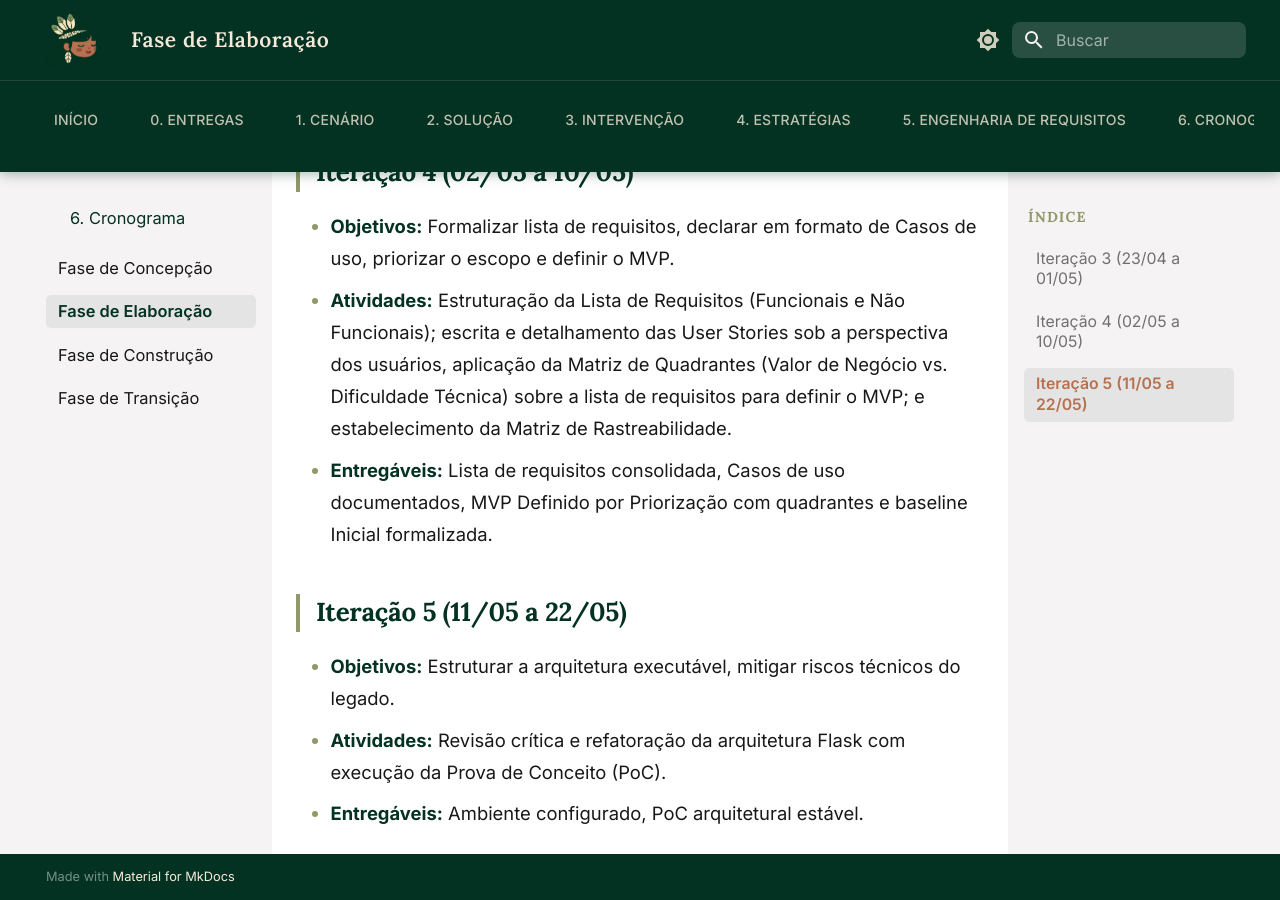
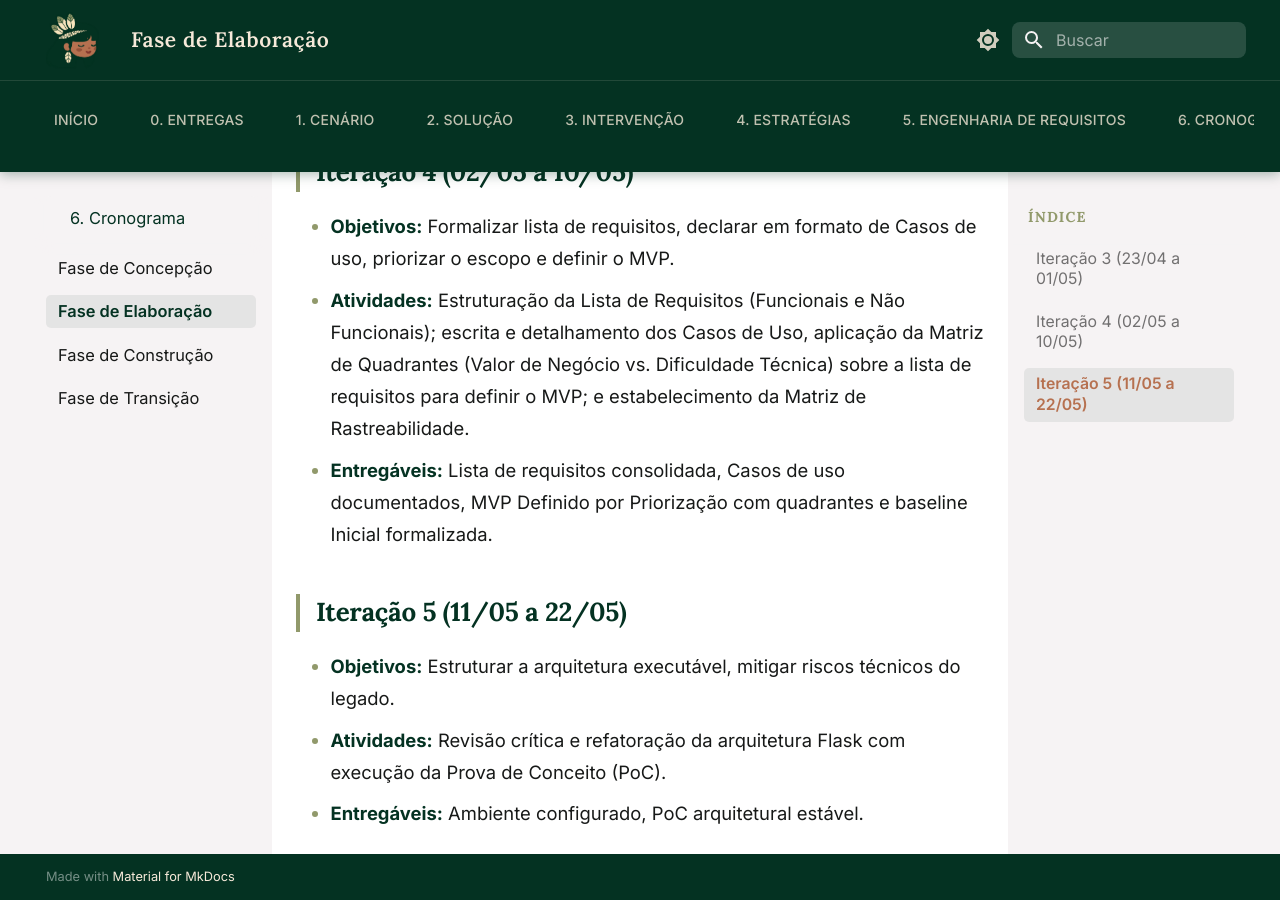
Before and after one commit to mdsreq-fga-unb/REQ-2026.1-T02-Nativo, an MkDocs documentation site: the page built from docs/06-cronograma/elaboracao.md, in a window 1280 px wide and 900 px high, scrolled down 702 px. Built offline with MkDocs 1.6.1 and Material for MkDocs 9.7.7, drawn with Linux system fonts in a browser that asks for light colours.

Commit message:
docs: att tópicos 5 e 6

```diff
--- a/docs/06-cronograma/elaboracao.md
+++ b/docs/06-cronograma/elaboracao.md
@@ -10,7 +10,7 @@ Foco: Detalhamento funcional, modelagem de interface, refatoração técnica, mi
   * **Entregáveis:** Protótipos de interface iniciais alinhados e validados visualmente com a cliente.
 ## **Iteração 4 (02/05 a 10/05)**
   * **Objetivos:** Formalizar lista de requisitos, declarar em formato de Casos de uso, priorizar o escopo e definir o MVP.
-  * **Atividades:** Estruturação da Lista de Requisitos (Funcionais e Não Funcionais); escrita e detalhamento das User Stories sob a perspectiva dos usuários, aplicação da Matriz de Quadrantes (Valor de Negócio vs. Dificuldade Técnica) sobre a lista de requisitos para definir o MVP; e estabelecimento da Matriz de Rastreabilidade.
+  * **Atividades:** Estruturação da Lista de Requisitos (Funcionais e Não Funcionais); escrita e detalhamento dos Casos de Uso, aplicação da Matriz de Quadrantes (Valor de Negócio vs. Dificuldade Técnica) sobre a lista de requisitos para definir o MVP; e estabelecimento da Matriz de Rastreabilidade.
   * **Entregáveis:** Lista de requisitos consolidada, Casos de uso documentados, MVP Definido por Priorização com quadrantes e baseline Inicial formalizada.
 ## **Iteração 5 (11/05 a 22/05)**
   * **Objetivos:** Estruturar a arquitetura executável, mitigar riscos técnicos do legado.
```
Also changed, not shown: docs/05-engenhariaRequisitos/atividades.md (+1 -0 lines).
